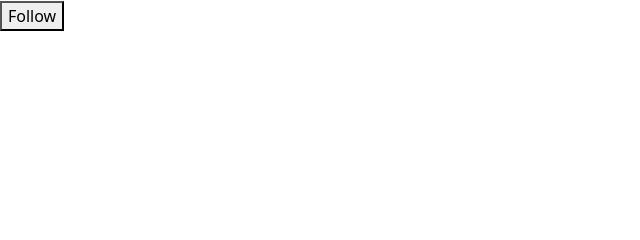
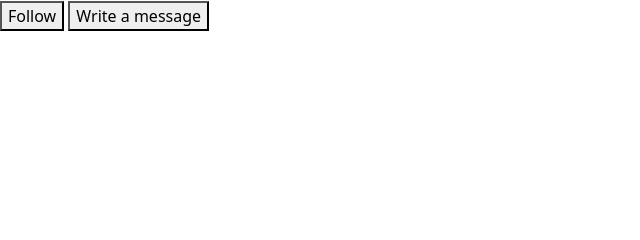
Before and after one commit to Banizama/djangoProject, a Django app: page /user/1/ in a window 1280 px wide. Shown: the part 197-437 px from the top of the page, without its empty margins (0-640 px from the left). Run offline with Django 5.2, Linux system fonts and the light colour scheme; the visitor is signed in with stand-in values (Sample User, id 1); data comes from the database, SQL or seed files in the repository; data that the repository does not hold is empty.

Commit message:
add message btn

```diff
--- a/Project/Project_app/templates/user_page.html
+++ b/Project/Project_app/templates/user_page.html
@@ -10,4 +10,5 @@
         {% else %}
                 <button id="subscribe_btn" data-url="/user/{{ user.id }}/">Follow</button>
         {% endif %}
+        <button id="start_chat">Write a message</button>
 {% endblock %}
```
